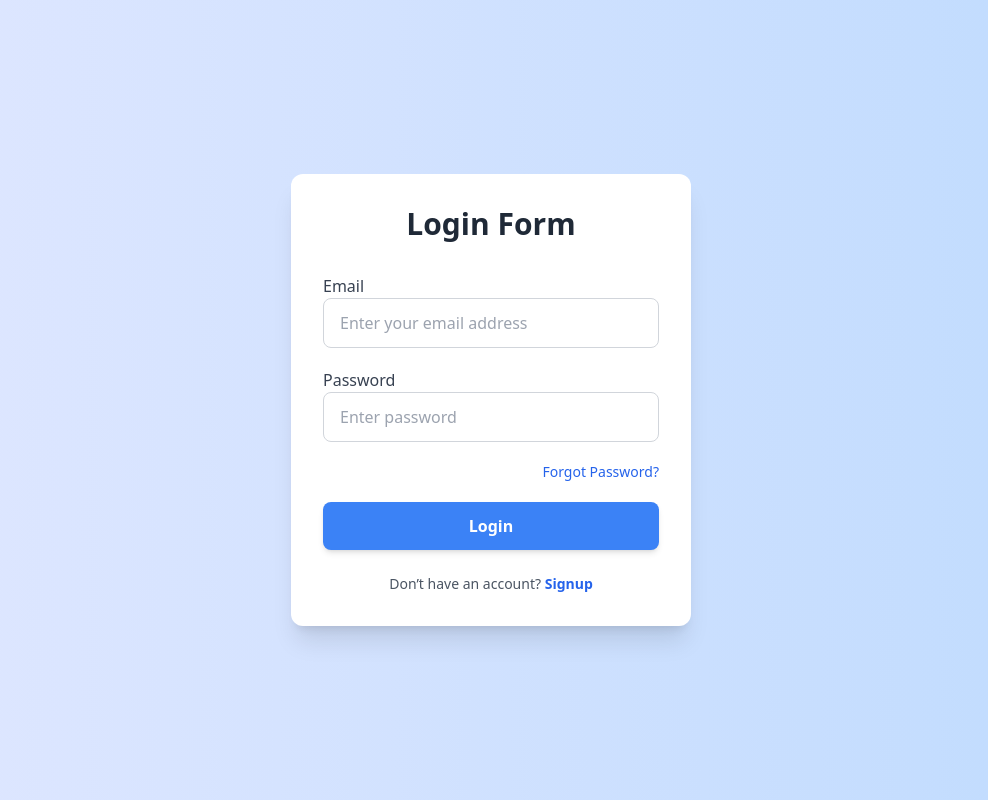
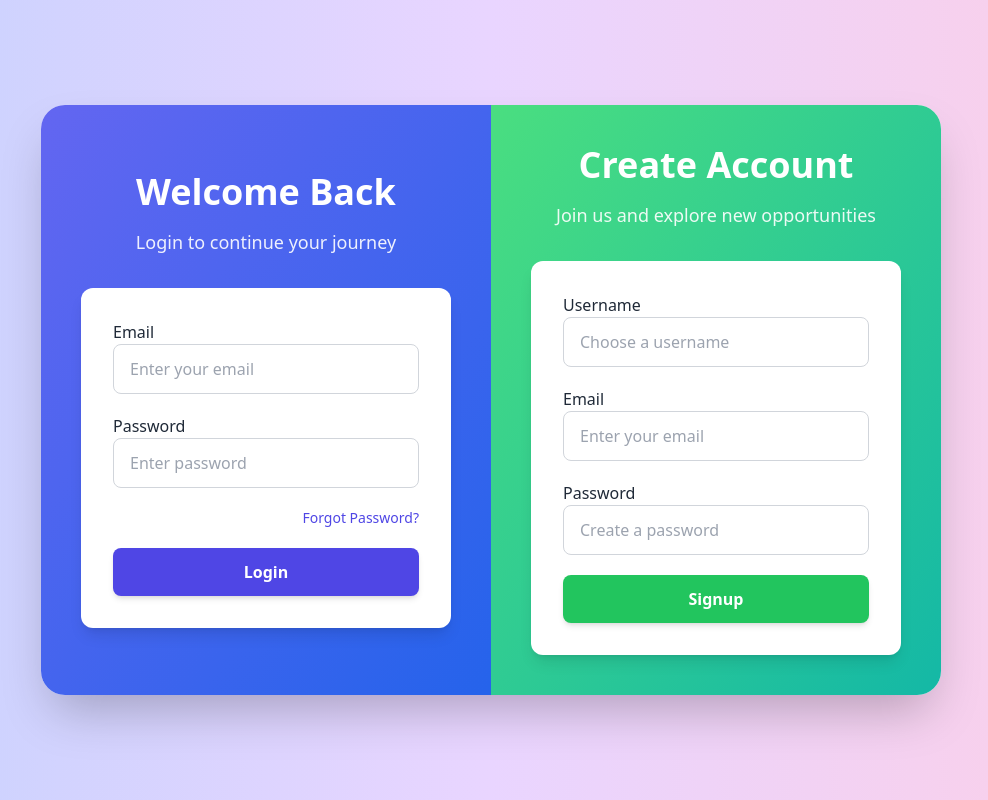
Before and after one commit to Siri23072004/login-signup-page, a website: page index.html in a window 1280 px wide. Shown: the whole page, without its empty margins (149-1137 px from the left). Drawn offline with nearby package versions, Linux system fonts and the light colour scheme.

Commit message:
Updated login form design
Updated the layout and design of the login and signup forms, including new styles and structure.

```diff
--- a/index.html
+++ b/index.html
@@ -2,119 +2,70 @@
 <html lang="en">
 <head>
   <meta charset="UTF-8">
-  <title>Login and Signup</title>
+  <title>Login / Signup</title>
   <script src="https://cdn.tailwindcss.com"></script>
-  <style>
-    /* Custom fade animation */
-    .fade-enter {
-      opacity: 0;
-      transform: translateY(20px);
-    }
-    .fade-enter-active {
-      opacity: 1;
-      transform: translateY(0);
-      transition: opacity 0.5s ease, transform 0.5s ease;
-    }
-  </style>
 </head>
-<body id="pageBody" class="min-h-screen flex items-center justify-center bg-gradient-to-r from-indigo-100 to-blue-200 transition-colors duration-500">
+<body class="min-h-screen flex items-center justify-center bg-gradient-to-r from-indigo-200 via-purple-200 to-pink-200">
 
-  <!-- Card container -->
-  <div id="card" class="bg-white shadow-xl rounded-xl w-[400px] max-w-full p-8 fade-enter fade-enter-active">
+  <div class="bg-white shadow-2xl rounded-3xl w-[900px] max-w-full grid grid-cols-1 md:grid-cols-2 overflow-hidden">
 
-    <!-- Dynamic Heading -->
-    <h2 id="formHeading" class="text-3xl font-bold text-center mb-8 text-gray-800">Login Form</h2>
-
-    <!-- Form -->
-    <form id="mainForm" class="space-y-5">
-      <!-- Username (only for Signup) -->
-      <div id="usernameBox" style="display:none;">
-        <label for="username" class="block text-gray-700 font-medium">Username</label>
-        <input id="username" type="text"
-          class="w-full py-3 px-4 border border-gray-300 rounded-lg focus:ring-2 focus:ring-green-500 focus:border-transparent outline-none transition-all placeholder-gray-400"
-          placeholder="Type your username">
+    <!-- Login Section -->
+    <div class="flex flex-col justify-center items-center p-10 bg-gradient-to-br from-indigo-500 to-blue-600 text-white">
+      <h2 class="text-4xl font-bold mb-4">Welcome Back</h2>
+      <p class="mb-8 text-lg opacity-90">Login to continue your journey</p>
+      <form class="bg-white text-gray-800 rounded-xl shadow-lg w-full max-w-sm p-8 space-y-5">
+        <div>
+          <label for="loginEmail" class="block font-medium">Email</label>
+          <input id="loginEmail" type="email"
+            class="w-full py-3 px-4 border border-gray-300 rounded-lg focus:ring-2 focus:ring-indigo-500 focus:border-transparent outline-none transition-all placeholder-gray-400"
+            placeholder="Enter your email">
         </div>
-
-      <!-- Email -->
         <div>
-        <label for="email" class="block text-gray-700 font-medium">Email</label>
-        <input id="email" type="email"
-          class="w-full py-3 px-4 border border-gray-300 rounded-lg focus:ring-2 focus:ring-green-500 focus:border-transparent outline-none transition-all placeholder-gray-400"
-          placeholder="Enter your email address">
-      </div>
-
-      <!-- Password -->
-      <div>
-        <label for="password" class="block text-gray-700 font-medium">Password</label>
-        <input id="password" type="password"
-          class="w-full py-3 px-4 border border-gray-300 rounded-lg focus:ring-2 focus:ring-green-500 focus:border-transparent outline-none transition-all placeholder-gray-400"
+          <label for="loginPassword" class="block font-medium">Password</label>
+          <input id="loginPassword" type="password"
+            class="w-full py-3 px-4 border border-gray-300 rounded-lg focus:ring-2 focus:ring-indigo-500 focus:border-transparent outline-none transition-all placeholder-gray-400"
             placeholder="Enter password">
         </div>
-
-      <!-- Forgot Password -->
         <div class="flex justify-end">
-        <a href="#" class="text-sm text-blue-600 hover:underline">Forgot Password?</a>
+          <a href="#" class="text-sm text-indigo-600 hover:underline">Forgot Password?</a>
         </div>
-
-      <!-- Submit Button -->
-      <button type="submit" id="submitBtn"
-        class="w-full py-3 px-4 rounded-lg shadow-md hover:shadow-lg active:scale-[0.98] bg-blue-500 hover:bg-blue-600 text-white font-semibold transition-transform">
+        <button type="submit"
+          class="w-full py-3 px-4 rounded-lg shadow-md hover:shadow-lg active:scale-[0.98] bg-indigo-600 hover:bg-indigo-700 text-white font-semibold transition-transform">
           Login
         </button>
       </form>
-
-    <!-- Signup Prompt -->
-    <p id="signupPrompt" class="text-center text-sm text-gray-600 mt-6">
-      Don’t have an account?
-      <a href="#" id="signupLink" class="text-blue-600 font-semibold hover:underline">Signup</a>
-    </p>
-
-    <!-- Back to Login Prompt (hidden initially) -->
-    <p id="loginPrompt" class="text-center text-sm text-gray-600 mt-6" style="display:none;">
-      Already have an account?
-      <a href="#" id="loginLink" class="text-blue-600 font-semibold hover:underline">Back to Login</a>
-    </p>
     </div>
 
-  <script>
-    const signupLink = document.getElementById("signupLink");
-    const loginLink = document.getElementById("loginLink");
-    const formHeading = document.getElementById("formHeading");
-    const submitBtn = document.getElementById("submitBtn");
-    const usernameBox = document.getElementById("usernameBox");
-    const pageBody = document.getElementById("pageBody");
-    const signupPrompt = document.getElementById("signupPrompt");
-    const loginPrompt = document.getElementById("loginPrompt");
-    const card = document.getElementById("card");
+    <!-- Signup Section -->
+    <div class="flex flex-col justify-center items-center p-10 bg-gradient-to-br from-green-400 to-teal-500 text-white">
+      <h2 class="text-4xl font-bold mb-4">Create Account</h2>
+      <p class="mb-8 text-lg opacity-90">Join us and explore new opportunities</p>
+      <form class="bg-white text-gray-800 rounded-xl shadow-lg w-full max-w-sm p-8 space-y-5">
+        <div>
+          <label for="signupUsername" class="block font-medium">Username</label>
+          <input id="signupUsername" type="text"
+            class="w-full py-3 px-4 border border-gray-300 rounded-lg focus:ring-2 focus:ring-green-500 focus:border-transparent outline-none transition-all placeholder-gray-400"
+            placeholder="Choose a username">
+        </div>
+        <div>
+          <label for="signupEmail" class="block font-medium">Email</label>
+          <input id="signupEmail" type="email"
+            class="w-full py-3 px-4 border border-gray-300 rounded-lg focus:ring-2 focus:ring-green-500 focus:border-transparent outline-none transition-all placeholder-gray-400"
+            placeholder="Enter your email">
+        </div>
+        <div>
+          <label for="signupPassword" class="block font-medium">Password</label>
+          <input id="signupPassword" type="password"
+            class="w-full py-3 px-4 border border-gray-300 rounded-lg focus:ring-2 focus:ring-green-500 focus:border-transparent outline-none transition-all placeholder-gray-400"
+            placeholder="Create a password">
+        </div>
+        <button type="submit"
+          class="w-full py-3 px-4 rounded-lg shadow-md hover:shadow-lg active:scale-[0.98] bg-green-500 hover:bg-green-600 text-white font-semibold transition-transform">
+          Signup
+        </button>
+      </form>
+    </div>
 
-    function animateCard() {
-      card.classList.remove("fade-enter-active");
-      void card.offsetWidth; // trigger reflow
-      card.classList.add("fade-enter-active");
-    }
-
-    signupLink.addEventListener("click", (e) => {
-      e.preventDefault();
-      formHeading.textContent = "Signup Form";
-      usernameBox.style.display = "block";
-      submitBtn.textContent = "Signup";
-      signupPrompt.style.display = "none";
-      loginPrompt.style.display = "block";
-      pageBody.className = "min-h-screen flex items-center justify-center bg-gradient-to-r from-green-100 to-teal-100 transition-colors duration-500";
-      animateCard();
-    });
-
-    loginLink.addEventListener("click", (e) => {
-      e.preventDefault();
-      formHeading.textContent = "Login Form";
-      usernameBox.style.display = "none";
-      submitBtn.textContent = "Login";
-      loginPrompt.style.display = "none";
-      signupPrompt.style.display = "block";
-      pageBody.className = "min-h-screen flex items-center justify-center bg-gradient-to-r from-indigo-100 to-blue-200 transition-colors duration-500";
-      animateCard();
-    });
-  </script>
-
+  </div>
 </body>
 </html>
```
Lines whose indentation alone changed are shown as unchanged.
